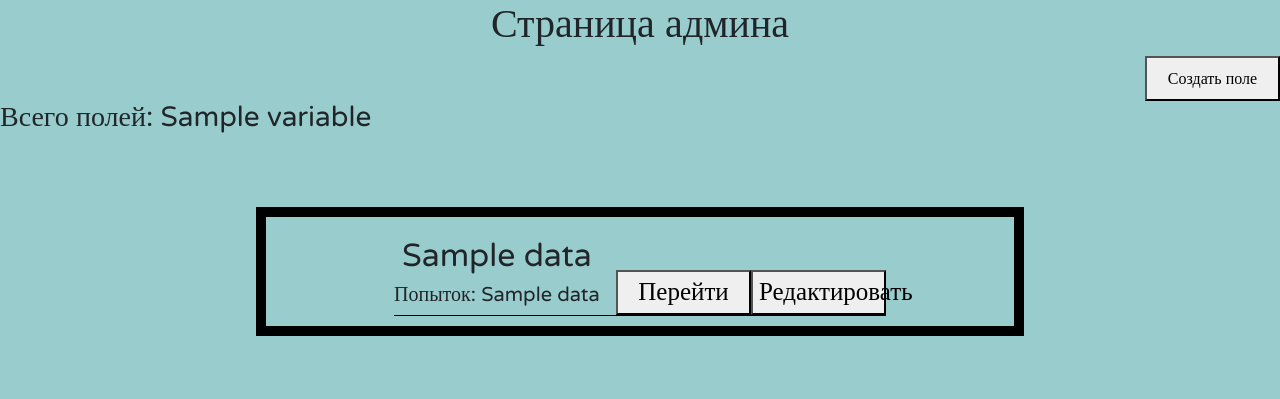
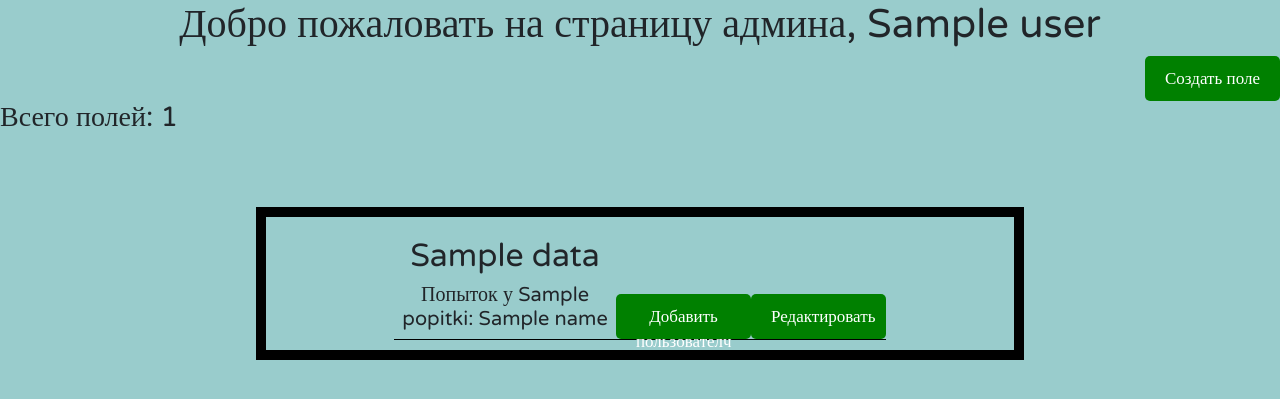
Before and after one commit to JLirik/sEA_battLe, a Flask app: template Новая папка/templates/admin_main.html in a window 1280 px wide. Shown: the top 399 px of the page. Run offline with Flask 3, Linux system fonts and the light colour scheme; the template is opened without the code that fills it: most values are stand-ins (such as "Sample title", 1, 10 or a date in 2020); some libraries are stand-ins or nearby versions.

Commit message:
Update admin_main.html

```diff
--- a/Новая папка/templates/admin_main.html
+++ b/Новая папка/templates/admin_main.html
@@ -10,15 +10,15 @@
 		<link rel="stylesheet" href="https://fonts.googleapis.com/css?family=Varela Round">
 </head>
 <body>
-    <h1>Страница админа</h1>
+    <h1>Добро пожаловать на страницу админа, {{ users[0][4]}}</h1>
     <div class="center-r">
         <form action="/admin/create_field" method="get">
             <input type="hidden" name="login" id="log" value="{{ login }}" />
-            <button class="button" style="width:135px;height:45px;cursor:pointer">Создать поле</button>
+            <button class="button1" style="width:135px;height:45px;cursor:pointer">Создать поле</button>
         </form>
     </div>
     <div class="center-n">
-        <h3>Всего полей: {{ variable }}</h3>
+        <h3>Всего полей: {{ data[-1][0] }}</h3>
     </div>
 
 <div class="box-1">
@@ -27,14 +27,20 @@
 
     <div style="display: flex; justify-content: space-between; border-bottom: 1px solid black;">
         <div>
-            <h2>{{ i[1] }}</h2>
-            <h5>Попыток: {{ i[2] }}</h5>
+            <div>
+                <h2>{{ i[3] }}</h2>
+            </div>
+            {% for j in popitki %}
+                {% if i[0] == j[0] %}
+                    <h5>Попыток у {{ j[1] }}: {{ j[2][1] }}</h5>
+                {%endif%}
+            {%endfor%}
         </div>
         <div style="display: flex; align-items: flex-end; margin: 0px;">
-            <form action="/maps/{{ data[i[1]] }}?login={{ login }}">
-                <button name="map" type="submit" value="{{ i[0] }}" class="button" style="width:135px;height:45px;">Перейти</button>
+            <form action="/maps/{{ data[i[1]] }}?login={{ login }}" method="get">
+                <button name="map" type="submit" value="{{ i[0] }}" class="button1" style="width:135px;height:45px;">Добавить пользователч</button>
             </form>
-            <button name="map" type="submit" value="{{ i[0] }}" class="button" style="width:135px;height:45px;">Редактировать</button>
+            <button name="map" type="submit" value="{{ i[0] }}" class="button1" style="width:135px;height:45px;">Редактировать</button>
         </div>
     </div>
 
```
